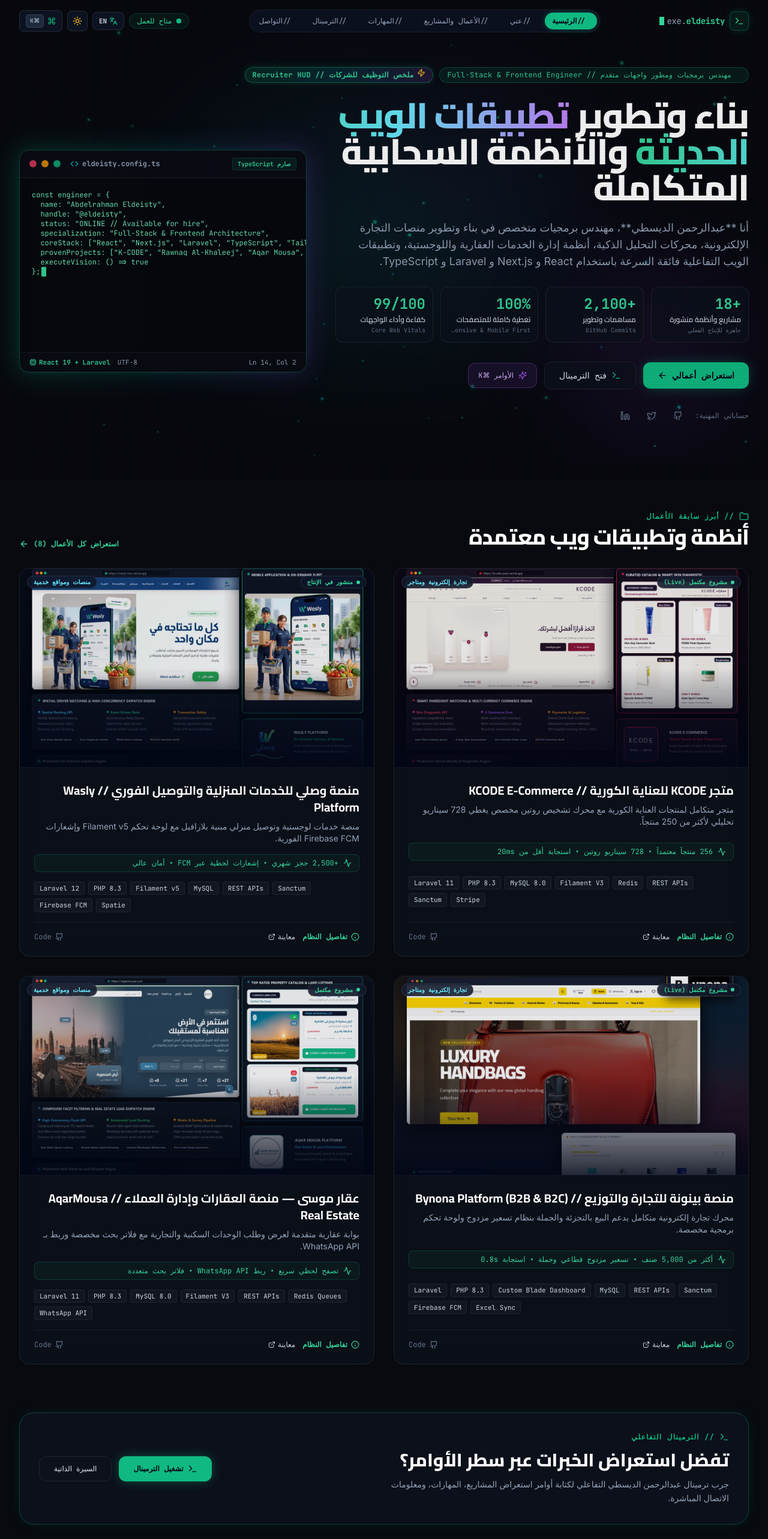
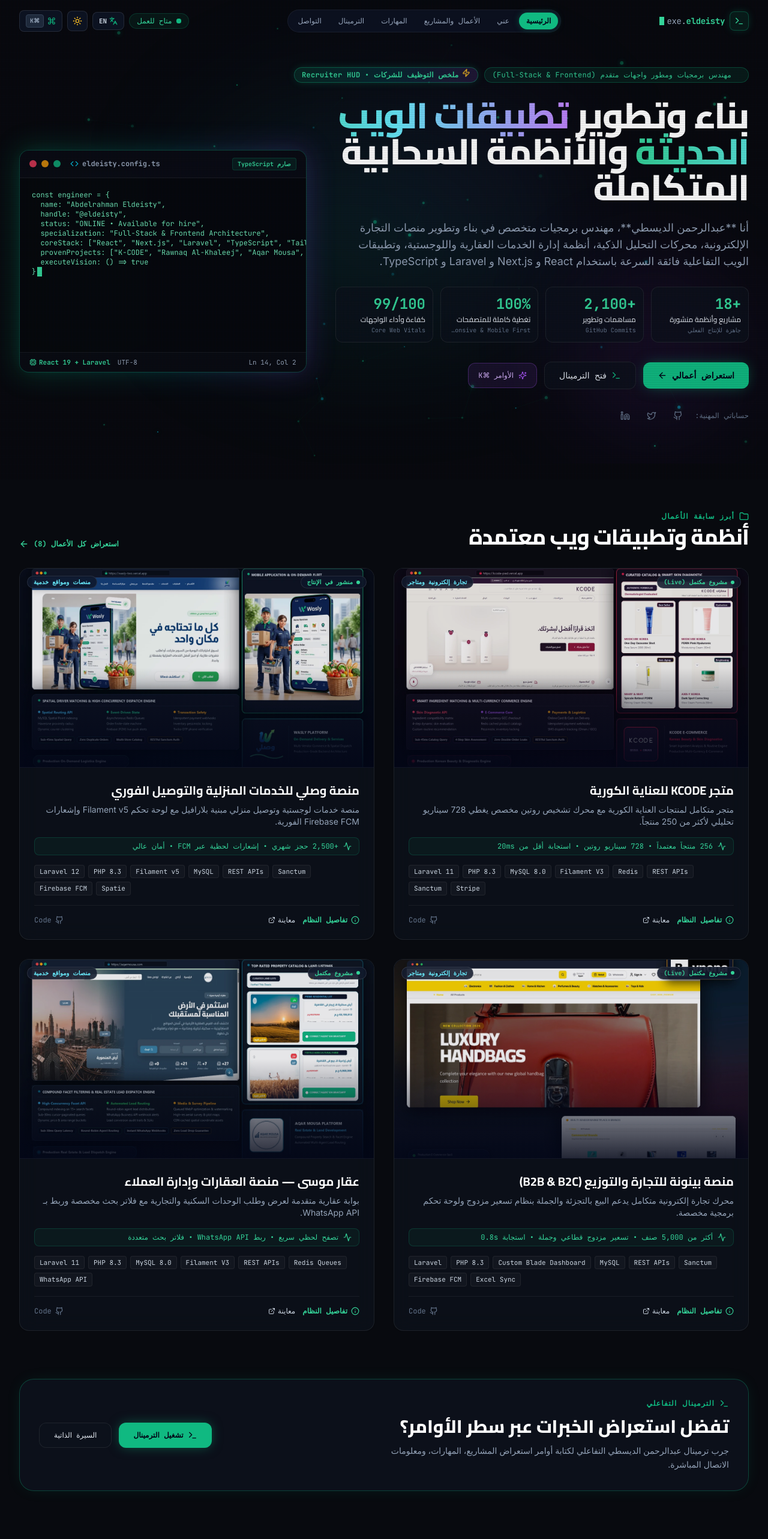
Before and after one commit to AbdelrahmanDeisty20/myPortofolio, a React (Vite) app: page / in a window 1280 px wide. Shown: the top 2566 px of the page at 60% size. Built offline with nearby package versions, Linux system fonts and the light colour scheme.

Commit message:
style: remove // slashes from navigation buttons badges and headers

```diff
--- a/src/components/Experience.jsx
+++ b/src/components/Experience.jsx
@@ -17,7 +17,7 @@ export const Experience = () => {
           <div className="mb-12">
             <div className="flex items-center gap-2 text-emerald-500 font-mono text-xs uppercase tracking-widest mb-2">
               <Briefcase className="w-4 h-4" />
-              <span>// {lang === 'ar' ? 'سجل الخبرات والمسيرة المهنية' : 'CHRONOLOGICAL LOGS'}</span>
+              <span>{lang === 'ar' ? 'سجل الخبرات والمسيرة المهنية' : 'CHRONOLOGICAL LOGS'}</span>
             </div>
             <h2 className="text-3xl sm:text-5xl font-extrabold text-slate-900 dark:text-white tracking-tight">
               {lang === 'ar' ? 'الخبرات العملية والقيادة التقنية' : 'Career Experience & Leadership'}
--- a/src/components/Footer.jsx
+++ b/src/components/Footer.jsx
@@ -22,7 +22,7 @@ export const Footer = () => {
               <Terminal className="w-3.5 h-3.5" />
             </div>
             <div className="font-mono text-xs text-slate-700 dark:text-slate-300">
-              <span className="text-emerald-500 font-bold">{t.brand}</span> // 2026
+              <span className="text-emerald-500 font-bold">{t.brand}</span> • 2026
             </div>
             <span className="text-slate-400 dark:text-slate-600">|</span>
             <div className="flex items-center gap-1.5 text-xs font-mono text-slate-500">
--- a/src/components/Hero.jsx
+++ b/src/components/Hero.jsx
@@ -18,7 +18,7 @@ export const Hero = ({ onOpenCommandPalette }) => {
   const fullCode = `const engineer = {
   name: "Abdelrahman Eldeisty",
   handle: "@eldeisty",
-  status: "ONLINE // Available for hire",
+  status: "ONLINE • Available for hire",
   specialization: "Full-Stack & Frontend Architecture",
   coreStack: ["React", "Next.js", "Laravel", "TypeScript", "Tailwind"],
   provenProjects: ["K-CODE", "Rawnaq Al-Khaleej", "Aqar Mousa", "AI Interior"],
@@ -59,7 +59,7 @@ export const Hero = ({ onOpenCommandPalette }) => {
               className="inline-flex items-center gap-1.5 px-3 py-1 rounded-full bg-gradient-to-r from-emerald-500/15 via-cyan-500/15 to-purple-500/15 hover:from-emerald-500/25 hover:to-cyan-500/25 border border-emerald-500/40 text-emerald-600 dark:text-emerald-400 text-xs font-mono font-bold tracking-wide transition-all shadow-[0_0_15px_-3px_rgba(16,185,129,0.3)] hover:scale-105 active:scale-95 cursor-pointer"
             >
               <Zap className="w-3.5 h-3.5 text-amber-400 animate-bounce" />
-              <span>{lang === 'ar' ? 'ملخص التوظيف للشركات // Recruiter HUD' : 'Recruiter Fast-Track // Executive HUD'}</span>
+              <span>{lang === 'ar' ? 'ملخص التوظيف للشركات • Recruiter HUD' : 'Recruiter Fast-Track • Executive HUD'}</span>
             </button>
           </div>
         </ScrollReveal>
--- a/src/data/portfolioData.js
+++ b/src/data/portfolioData.js
@@ -1,17 +1,17 @@
 export const portfolioData = {
   ar: {
     nav: {
-      home: "// الرئيسية",
-      about: "// عني",
-      projects: "// الأعمال والمشاريع",
-      skills: "// المهارات",
-      terminal: "// الترمينال",
-      contact: "// التواصل",
+      home: "الرئيسية",
+      about: "عني",
+      projects: "الأعمال والمشاريع",
+      skills: "المهارات",
+      terminal: "الترمينال",
+      contact: "التواصل",
       available: "متاح للعمل",
       search: "بحث",
     },
     hero: {
-      statusRibbon: "مهندس برمجيات ومطور واجهات متقدم // Full-Stack & Frontend Engineer",
+      statusRibbon: "مهندس برمجيات ومطور واجهات متقدم (Full-Stack & Frontend)",
       headingStart: "بناء وتطوير",
       headingGradient: "تطبيقات الويب الحديثة",
       headingEnd: "والأنظمة السحابية المتكاملة",
@@ -30,7 +30,7 @@ export const portfolioData = {
       { label: "كفاءة وأداء الواجهات", value: "99/100", change: "Core Web Vitals" },
     ],
     projectsPage: {
-      badge: "// معرض الأعمال والمشاريع الحقيقية",
+      badge: "معرض الأعمال والمشاريع الحقيقية",
       title: "سابقة الأعمال والأنظمة البرمجية",
       subtitle: "مجموعة منتقاة من أبرز المشاريع والأنظمة الحقيقية التي قمت بتطويرها وبرمجتها، تتنوع بين منصات تجارة إلكترونية متقدمة، بوابات خدمات كبرى، محركات ذكاء اصطناعي، وأنظمة إدارة متكاملة.",
       searchPlaceholder: "ابحث باسم المشروع أو التقنية (مثال: React, Laravel, TypeScript)...",
@@ -42,7 +42,7 @@ export const portfolioData = {
     projects: [
       {
         id: "kcode-platform",
-        title: "متجر KCODE للعناية الكورية // KCODE E-Commerce",
+        title: "متجر KCODE للعناية الكورية",
         category: "تجارة إلكترونية ومتاجر",
         categoryKey: "ecommerce",
         tagline: "متجر متكامل لمنتجات العناية الكورية مع محرك تشخيص روتين مخصص يغطي 728 سيناريو تحليلي لأكثر من 250 منتجاً.",
@@ -63,7 +63,7 @@ export const portfolioData = {
       },
       {
         id: "wasly-platform",
-        title: "منصة وصلي للخدمات المنزلية والتوصيل الفوري // Wasly Platform",
+        title: "منصة وصلي للخدمات المنزلية والتوصيل الفوري",
         category: "منصات ومواقع خدمية",
         categoryKey: "services",
         tagline: "منصة خدمات لوجستية وتوصيل منزلي مبنية بلارافيل مع لوحة تحكم Filament v5 وإشعارات Firebase FCM الفورية.",
@@ -84,7 +84,7 @@ export const portfolioData = {
       },
       {
         id: "bynona-store",
-        title: "منصة بينونة للتجارة والتوزيع // Bynona Platform (B2B & B2C)",
+        title: "منصة بينونة للتجارة والتوزيع (B2B & B2C)",
         category: "تجارة إلكترونية ومتاجر",
         categoryKey: "ecommerce",
         tagline: "محرك تجارة إلكترونية متكامل يدعم البيع بالتجزئة والجملة بنظام تسعير مزدوج ولوحة تحكم برمجية مخصصة.",
@@ -105,7 +105,7 @@ export const portfolioData = {
       },
       {
         id: "aqar-mousa",
-        title: "عقار موسى — منصة العقارات وإدارة العملاء // AqarMousa Real Estate",
+        title: "عقار موسى — منصة العقارات وإدارة العملاء",
         category: "منصات ومواقع خدمية",
         categoryKey: "services",
         tagline: "بوابة عقارية متقدمة لعرض وطلب الوحدات السكنية والتجارية مع فلاتر بحث مخصصة وربط بـ WhatsApp API.",
@@ -126,7 +126,7 @@ export const portfolioData = {
       },
       {
         id: "rawnaq-khaleej",
-        title: "منصة رونق الخليج // بوابة الخدمات العامة والمقاولات والعزل",
+        title: "منصة رونق الخليج للمقاولات والخدمات العامة",
         category: "منصات ومواقع خدمية",
         categoryKey: "services",
         tagline: "بوابة إلكترونية متكاملة لحجز وإدارة خدمات العزل، النظافة العامة، ومقاولات الصيانة في السعودية والخليج.",
@@ -147,7 +147,7 @@ export const portfolioData = {
       },
       {
         id: "ai-interior-staging",
-        title: "منصة AI Interior // التصميم والديكور بالذكاء الاصطناعي",
+        title: "منصة AI Interior لتصميم الديكور بالذكاء الاصطناعي",
         category: "ذكاء اصطناعي وابتكار",
         categoryKey: "ai",
         tagline: "منصة لتوليد وتنسيق الديكورات وتصميم الأثاث الداخلي افتراضياً باستخدام نماذج الذكاء الاصطناعي.",
@@ -168,7 +168,7 @@ export const portfolioData = {
       },
       {
         id: "sofra-app",
-        title: "شبكة وتطبيق سفرة // إدارة المطاعم وطلبات الطعام",
+        title: "شبكة وتطبيق سفرة لإدارة طلبات المطاعم",
         category: "منصات ومواقع خدمية",
         categoryKey: "services",
         tagline: "منصة مطاعم متكاملة لربط العملاء بقوائم المأكولات، مع نظام إدارة وتتبع الطلبات وتوصيلها.",
@@ -189,7 +189,7 @@ export const portfolioData = {
       },
       {
         id: "blood-bank-system",
-        title: "نظام بنك الدم الرقمي // شبكة التبرع بالحالات الحرجة",
+        title: "نظام بنك الدم الرقمي لإنقاذ الحالات الحرجة",
         category: "أنظمة إدارة ولوحات تحكم",
         categoryKey: "management",
         tagline: "منصة إنسانية تربط المتبرعين بالدم بالمستشفيات والحالات الطارئة حسب الموقع وفصيلة الدم.",
@@ -210,7 +210,7 @@ export const portfolioData = {
       }
     ],
     skillsPage: {
-      badge: "// مصفوفة القدرات والمهارات التقنية",
+      badge: "مصفوفة القدرات والمهارات التقنية",
       title: "الترسانة التقنية وهندسة الأنظمة",
       subtitle: "تفصيل شامل للمهارات البرمجية وأطر العمل التي أتقنها في هندسة الواجهات الأمامية والباك إند وتطوير الأنظمة السحابية المتكاملة.",
       sliderLabel: "فلترة حسب الحد الأدنى للإتقان:",
@@ -240,7 +240,7 @@ export const portfolioData = {
       ]
     },
     aboutPage: {
-      badge: "// الملف الشخصي والسيرة الذاتية",
+      badge: "الملف الشخصي والسيرة الذاتية",
       title: "مرحباً، أنا عبدالرحمن الديسطي",
       p1: "مهندس برمجيات ومطور واجهات متقدم (Full-Stack & Frontend Engineer) شغوف ببناء تطبيقات الويب الحديثة، والأنظمة السحابية، ومنصات التجارة الإلكترونية المعقدة.",
       p2: "قمت بتطوير وتنفيذ العديد من المشاريع الناجحة لمتاجر وشركات في مصر والخليج العربي، وأركز دائماً على الجمع بين التصميم الجذاب عالي الاحترافية، والسرعة الخارقة في التحميل، والتوافق الكامل مع جميع الشاشات والأجهزة المحمولة.",
@@ -288,7 +288,7 @@ export const portfolioData = {
       }
     ],
     terminalPage: {
-      badge: "// بيئة سطر الأوامر التفاعلية",
+      badge: "بيئة سطر الأوامر التفاعلية",
       title: "ترمينال عبدالرحمن الديسطي",
       consoleTab: "eldeisty.zsh",
       telemetryTab: "telemetry.log",
@@ -299,7 +299,7 @@ export const portfolioData = {
       sudoText: "تم منحك صلاحيات التوظيف والاتفاق الفوري! تواصل مع عبدالرحمن عبر زر التواصل 😉",
     },
     contactPage: {
-      badge: "// بدء التواصل ومناقشة المشاريع",
+      badge: "بدء التواصل ومناقشة المشاريع",
       title: "لنبدأ في بناء مشروعك القادم معاً",
       subtitle: "متاح لاستقبال المشاريع البرمجية الجديدة، عقود العمل الحر، وتطوير المنصات وتطبيقات الويب بمواصفات عالمية.",
       directEmail: "البريد الإلكتروني المباشر",
@@ -324,12 +324,12 @@ export const portfolioData = {
 
   en: {
     nav: {
-      home: "// Home",
-      about: "// About",
-      projects: "// Works & Projects",
-      skills: "// Skills",
-      terminal: "// Terminal",
-      contact: "// Contact",
+      home: "Home",
+      about: "About",
+      projects: "Works & Projects",
+      skills: "Skills",
+      terminal: "Terminal",
+      contact: "Contact",
       available: "Available for Hire",
       search: "Search",
     },
@@ -353,7 +353,7 @@ export const portfolioData = {
       { label: "Core Web Vitals", value: "99/100", change: "Fast Frame Budget" },
     ],
     projectsPage: {
-      badge: "// PROVEN PRODUCTION PORTFOLIO",
+      badge: "PROVEN PRODUCTION PORTFOLIO",
       title: "Real-World Projects & Systems",
       subtitle: "A showcase of real production-ready web applications, e-commerce platforms, and management systems engineered with clean code, responsive design, and robust architecture.",
       searchPlaceholder: "Search by project name or tech (e.g. React, Laravel)...",
@@ -365,7 +365,7 @@ export const portfolioData = {
     projects: [
       {
         id: "kcode-platform",
-        title: "KCODE E-Commerce // Korean Skincare & Routine AI Engine",
+        title: "KCODE E-Commerce • Korean Skincare & Routine AI Engine",
         category: "E-Commerce & Retail",
         categoryKey: "ecommerce",
         tagline: "Comprehensive Korean beauty e-commerce store with an AI routine diagnostic engine covering 728 scenarios across 250+ products.",
@@ -386,7 +386,7 @@ export const portfolioData = {
       },
       {
         id: "wasly-platform",
-        title: "Wasly Platform // On-Demand Home Services & Delivery",
+        title: "Wasly Platform • On-Demand Home Services & Delivery",
         category: "Enterprise & Services",
         categoryKey: "services",
         tagline: "Enterprise on-demand dispatch and booking platform with Filament v5 admin suite, Spatie Shield, and Firebase FCM alerts.",
@@ -407,7 +407,7 @@ export const portfolioData = {
       },
       {
         id: "bynona-store",
-        title: "Bynona Commerce // Dual B2B & B2C Distribution Engine",
+        title: "Bynona Commerce • Dual B2B & B2C Distribution Engine",
         category: "E-Commerce & Retail",
         categoryKey: "ecommerce",
         tagline: "Enterprise B2B/B2C dual commerce engine with wholesale/retail middleware, custom-coded Blade dashboard, and Excel bulk sync.",
@@ -428,7 +428,7 @@ export const portfolioData = {
       },
       {
         id: "aqar-mousa",
-        title: "Aqar Mousa // Real Estate & Property Discovery Platform",
+        title: "Aqar Mousa • Real Estate & Property Discovery Platform",
         category: "Enterprise & Services",
         categoryKey: "services",
         tagline: "Smart property marketplace for residential and commercial real estate with multi-parameter search filters and WhatsApp API.",
@@ -449,7 +449,7 @@ export const portfolioData = {
       },
       {
         id: "rawnaq-khaleej",
-        title: "Rawnaq Al-Khaleej // Enterprise Services Portal",
+        title: "Rawnaq Al-Khaleej • Enterprise Services Portal",
         category: "Enterprise & Services",
         categoryKey: "services",
         tagline: "High-conversion service booking and contracting portal for maintenance, cleaning, and insulation in Saudi Arabia and the Gulf.",
@@ -470,7 +470,7 @@ export const portfolioData = {
       },
       {
         id: "ai-interior-staging",
-        title: "AI Interior // Generative Room Staging Engine",
+        title: "AI Interior • Generative Room Staging Engine",
         category: "AI & Innovation",
         categoryKey: "ai",
         tagline: "Innovative web application generating realistic interior designs and furniture layouts from empty room photos using AI.",
@@ -491,7 +491,7 @@ export const portfolioData = {
       },
       {
         id: "sofra-app",
-        title: "Sofra // Restaurant & Order Management System",
+        title: "Sofra • Restaurant & Order Management System",
         category: "Enterprise & Services",
         categoryKey: "services",
         tagline: "Interactive dining platform connecting food lovers with real-time menus, kitchen order dispatch, and delivery tracking.",
@@ -512,7 +512,7 @@ export const portfolioData = {
       },
       {
         id: "blood-bank-system",
-        title: "Digital Blood Bank // Urgent Donor Matching Network",
+        title: "Digital Blood Bank • Urgent Donor Matching Network",
         category: "Healthcare & Tech",
         categoryKey: "management",
         tagline: "Life-saving donor matching network bridging hospital blood shortages with nearby eligible donors based on geolocation.",
@@ -533,7 +533,7 @@ export const portfolioData = {
       }
     ],
     skillsPage: {
-      badge: "// TECHNICAL ARSENAL",
+      badge: "TECHNICAL ARSENAL",
       title: "Core Engineering & Technical Stack",
       subtitle: "A detailed breakdown of the technical skills, architectural methodologies, and framework toolchains I leverage across frontend and full-stack software development.",
       sliderLabel: "Filter by Minimum Proficiency:",
@@ -563,7 +563,7 @@ export const portfolioData = {
       ]
     },
     aboutPage: {
-      badge: "// DEVELOPER SPECIFICATIONS",
+      badge: "DEVELOPER SPECIFICATIONS",
       title: "Hi, I’m Abdelrahman Eldeisty",
       p1: "A Full-Stack & Frontend Software Engineer passionate about building modern web applications, scalable cloud systems, and rich e-commerce platforms.",
       p2: "Over the past 4+ years, I’ve delivered production-ready systems for companies across Egypt and the Gulf, always focusing on high visual elegance, lightning-fast performance, and flawless responsiveness across all devices.",
@@ -611,7 +611,7 @@ export const portfolioData = {
       }
     ],
     terminalPage: {
-      badge: "// INTERACTIVE TERMINAL ENVIRONMENT",
+      badge: "INTERACTIVE TERMINAL ENVIRONMENT",
       title: "Abdelrahman Eldeisty's Terminal",
       consoleTab: "eldeisty.zsh",
       telemetryTab: "telemetry.log",
@@ -622,7 +622,7 @@ export const portfolioData = {
       sudoText: "Hiring privileges unlocked! Reach out directly via the contact section 😉",
     },
     contactPage: {
-      badge: "// GET IN TOUCH",
+      badge: "GET IN TOUCH",
       title: "Let’s Build Your Next Project Together",
       subtitle: "Available for full-time engineering roles, freelance contracts, and high-impact web development projects.",
       directEmail: "Direct Email Dispatch",
--- a/src/pages/HomePage.jsx
+++ b/src/pages/HomePage.jsx
@@ -26,7 +26,7 @@ export const HomePage = ({ onOpenCommandPalette }) => {
             <div>
               <div className="flex items-center gap-2 text-emerald-500 font-mono text-xs uppercase tracking-widest mb-1.5 font-bold">
                 <Folder className="w-4 h-4" />
-                <span>// {lang === 'ar' ? 'أبرز سابقة الأعمال' : 'FEATURED PRODUCTIONS'}</span>
+                <span>{lang === 'ar' ? 'أبرز سابقة الأعمال' : 'FEATURED PRODUCTIONS'}</span>
               </div>
               <h2 className="text-2xl sm:text-4xl font-extrabold text-slate-900 dark:text-white tracking-tight">
                 {lang === 'ar' ? 'أنظمة وتطبيقات ويب معتمدة' : 'Featured Client & Enterprise Systems'}
@@ -150,7 +150,7 @@ export const HomePage = ({ onOpenCommandPalette }) => {
             <div className="space-y-3 max-w-xl text-center sm:text-start">
               <div className="flex items-center justify-center sm:justify-start gap-2 text-emerald-500 font-mono text-xs uppercase tracking-widest font-bold">
                 <Terminal className="w-4 h-4" />
-                <span>// {lang === 'ar' ? 'الترمينال التفاعلي' : 'INTERACTIVE CLI'}</span>
+                <span>{lang === 'ar' ? 'الترمينال التفاعلي' : 'INTERACTIVE CLI'}</span>
               </div>
               <h3 className="text-2xl sm:text-3xl font-extrabold text-slate-900 dark:text-white">
                 {lang === 'ar' ? 'تفضل استعراض الخبرات عبر سطر الأوامر؟' : 'Prefer command-line interfaces?'}
@@ -220,7 +220,7 @@ export const HomePage = ({ onOpenCommandPalette }) => {
             <div className="p-6 space-y-6">
               <div>
                 <h4 className="text-xs font-mono text-emerald-500 font-bold uppercase tracking-wider mb-1">
-                  // {lang === 'ar' ? 'نبذة عن المشروع' : 'PROJECT OVERVIEW'}
+                  {lang === 'ar' ? 'نبذة عن المشروع' : 'PROJECT OVERVIEW'}
                 </h4>
                 <p className="text-sm text-slate-700 dark:text-slate-300 leading-relaxed font-sans">
                   {selectedProject.description}
@@ -230,7 +230,7 @@ export const HomePage = ({ onOpenCommandPalette }) => {
               {selectedProject.features && (
                 <div>
                   <h4 className="text-xs font-mono text-cyan-500 font-bold uppercase tracking-wider mb-2">
-                    // {lang === 'ar' ? 'أبرز المزايا والوظائف' : 'KEY CAPABILITIES & FEATURES'}
+                    {lang === 'ar' ? 'أبرز المزايا والوظائف' : 'KEY CAPABILITIES & FEATURES'}
                   </h4>
                   <div className="space-y-2">
                     {selectedProject.features.map((feat, i) => (
@@ -246,7 +246,7 @@ export const HomePage = ({ onOpenCommandPalette }) => {
               {/* Technologies */}
               <div>
                 <h4 className="text-xs font-mono text-purple-500 font-bold uppercase tracking-wider mb-2">
-                  // {lang === 'ar' ? 'التقنيات المستخدمة' : 'TECH STACK'}
+                  {lang === 'ar' ? 'التقنيات المستخدمة' : 'TECH STACK'}
                 </h4>
                 <div className="flex flex-wrap gap-1.5" dir="ltr">
                   {selectedProject.tags.map(tagItem => (
--- a/src/pages/ProjectsPage.jsx
+++ b/src/pages/ProjectsPage.jsx
@@ -229,7 +229,7 @@ export const ProjectsPage = () => {
             <div className="p-6 space-y-6">
               <div>
                 <h4 className="text-xs font-mono text-emerald-500 font-bold uppercase tracking-wider mb-1">
-                  // {lang === 'ar' ? 'نبذة عن المشروع' : 'PROJECT OVERVIEW'}
+                  {lang === 'ar' ? 'نبذة عن المشروع' : 'PROJECT OVERVIEW'}
                 </h4>
                 <p className="text-sm text-slate-700 dark:text-slate-300 leading-relaxed font-sans">
                   {selectedProject.description}
@@ -239,7 +239,7 @@ export const ProjectsPage = () => {
               {selectedProject.features && (
                 <div>
                   <h4 className="text-xs font-mono text-cyan-500 font-bold uppercase tracking-wider mb-2">
-                    // {lang === 'ar' ? 'أبرز المزايا والوظائف' : 'KEY CAPABILITIES & FEATURES'}
+                    {lang === 'ar' ? 'أبرز المزايا والوظائف' : 'KEY CAPABILITIES & FEATURES'}
                   </h4>
                   <div className="space-y-2">
                     {selectedProject.features.map((feat, i) => (
@@ -255,7 +255,7 @@ export const ProjectsPage = () => {
               {/* Technologies */}
               <div>
                 <h4 className="text-xs font-mono text-purple-500 font-bold uppercase tracking-wider mb-2">
-                  // {lang === 'ar' ? 'التقنيات المستخدمة' : 'TECH STACK'}
+                  {lang === 'ar' ? 'التقنيات المستخدمة' : 'TECH STACK'}
                 </h4>
                 <div className="flex flex-wrap gap-1.5" dir="ltr">
                   {selectedProject.tags.map(t => (
--- a/src/pages/TerminalPage.jsx
+++ b/src/pages/TerminalPage.jsx
@@ -72,7 +72,7 @@ export const TerminalPage = () => {
         {activeTab === 'telemetry' && (
           <div className="rounded-2xl glass-panel-glow border border-cyan-500/30 p-4 sm:p-6 font-mono text-xs space-y-4" dir="ltr">
             <div className="flex items-center justify-between pb-3 border-b border-black/[0.08] dark:border-white/[0.08] text-cyan-500 font-bold">
-              <span>// LIVE SYSTEM TELEMETRY & DIAGNOSTICS</span>
+              <span>LIVE SYSTEM TELEMETRY & DIAGNOSTICS</span>
               <span className="text-emerald-500">STATUS: 100% OPERATIONAL</span>
             </div>
 
```
Also changed, not shown: src/components/RecruiterModal.jsx (+4 -4 lines).
